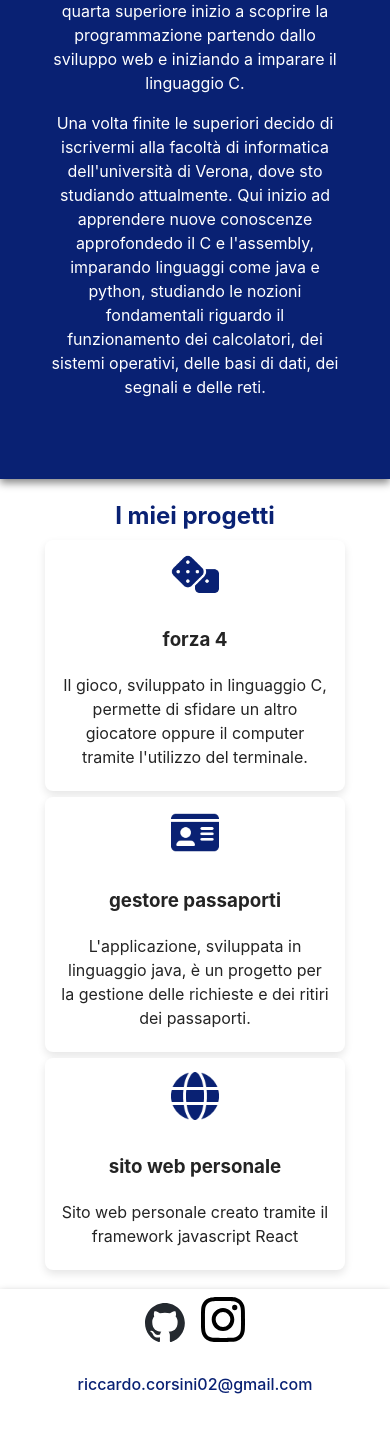
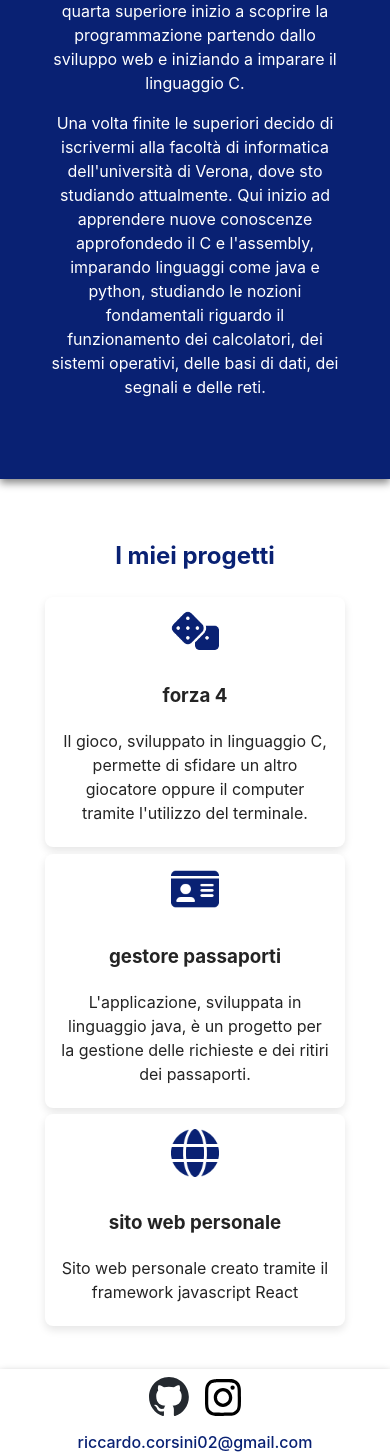
Before and after one commit to corsone/corsoneWebSite, a React (Create React App) app: page / in a window 390 px wide. Shown: the part 909-2363 px from the top of the page. Before the commit the page ends 2321 px from the top, so only its background shows below. Built offline with nearby package versions, Linux system fonts and the light colour scheme.

Commit message:
changes for phone

```diff
--- a/src/Footer.css
+++ b/src/Footer.css
@@ -1,7 +1,13 @@
 .footer{
+    background-color: white;
     flex-shrink: 0;
     width: 100%;
     box-shadow: 0 4px 8px rgba(0, 0, 0, 0.447);
+  }
+
+  .footer p{
+    padding: 0;
+    margin: 0;
   }
 
   .logoFooter {
@@ -11,7 +17,11 @@
   }
 
   @media (prefers-color-scheme: dark) {
-    p{
+    .footer{
+      background-color: #1a1a1a;
+    }
+
+    .footer p{
       color: white;
     }
 
--- a/src/Footer.js
+++ b/src/Footer.js
@@ -9,7 +9,7 @@ function Footer(){
     return (
         <div className='footer'>
             <a href='https://github.com/corsone' target='_blank' rel="noopener noreferrer"><img src={gitHubLogo} className='logoFooter' alt="github"/></a>
-            <a href='https://www.instagram.com/riccardo___corsini/' target='_blank' rel="noopener noreferrer"><img src={instagramLogo} style={{width: '2.8em'}} className='logoFooter' alt="instagram"/></a>
+            <a href='https://www.instagram.com/riccardo___corsini/' target='_blank' rel="noopener noreferrer"><img src={instagramLogo} style={{width: '2.3em'}} className='logoFooter' alt="instagram"/></a>
             <a href='mailto:riccardo.corsini02@gmail.com'><p>riccardo.corsini02@gmail.com</p></a>
         </div>
     )
--- a/src/Header.css
+++ b/src/Header.css
@@ -32,3 +32,9 @@
       transform: rotate(360deg);
     }
   }
+
+  @media (prefers-color-scheme: dark) {
+    .header{
+      background-color: #1a1a1a;
+  }
+  }
--- a/src/ProjectCard.css
+++ b/src/ProjectCard.css
@@ -36,4 +36,8 @@
         width: 3em;
         padding: 0.5em;
     }
+
+    .card:hover{
+        box-shadow: 0 4px 8px rgb(0, 0, 0);
+    }
   }
--- a/src/Projects.css
+++ b/src/Projects.css
@@ -1,5 +1,5 @@
 .projects{
-    margin: 5vw 10vw 5vw 10vw;
+    margin: 5vh 10vw 5vh 10vw;
 }
 
   /* Tablet */
--- a/src/Projects.js
+++ b/src/Projects.js
@@ -30,7 +30,7 @@ function Projects(){
 
     return (
         <div className='projects'>
-            <h2 style={{textAlign: 'center'}}>I miei progetti</h2>
+            <h2 style={{textAlign: 'center', padding: '2vh'}}>I miei progetti</h2>
             <div className='cardContainer'>
                 {projects.map((project) => {
                     return <ProjectCard key={project.title} image={project.image} title={project.title} description={project.description}></ProjectCard>
--- a/src/index.css
+++ b/src/index.css
@@ -47,7 +47,7 @@ button {
   margin: 2em 2em;
 }
 button:hover {
-  border-color: #646cff;
+  border-color: white;
 }
 button:focus,
 button:focus-visible {
```
